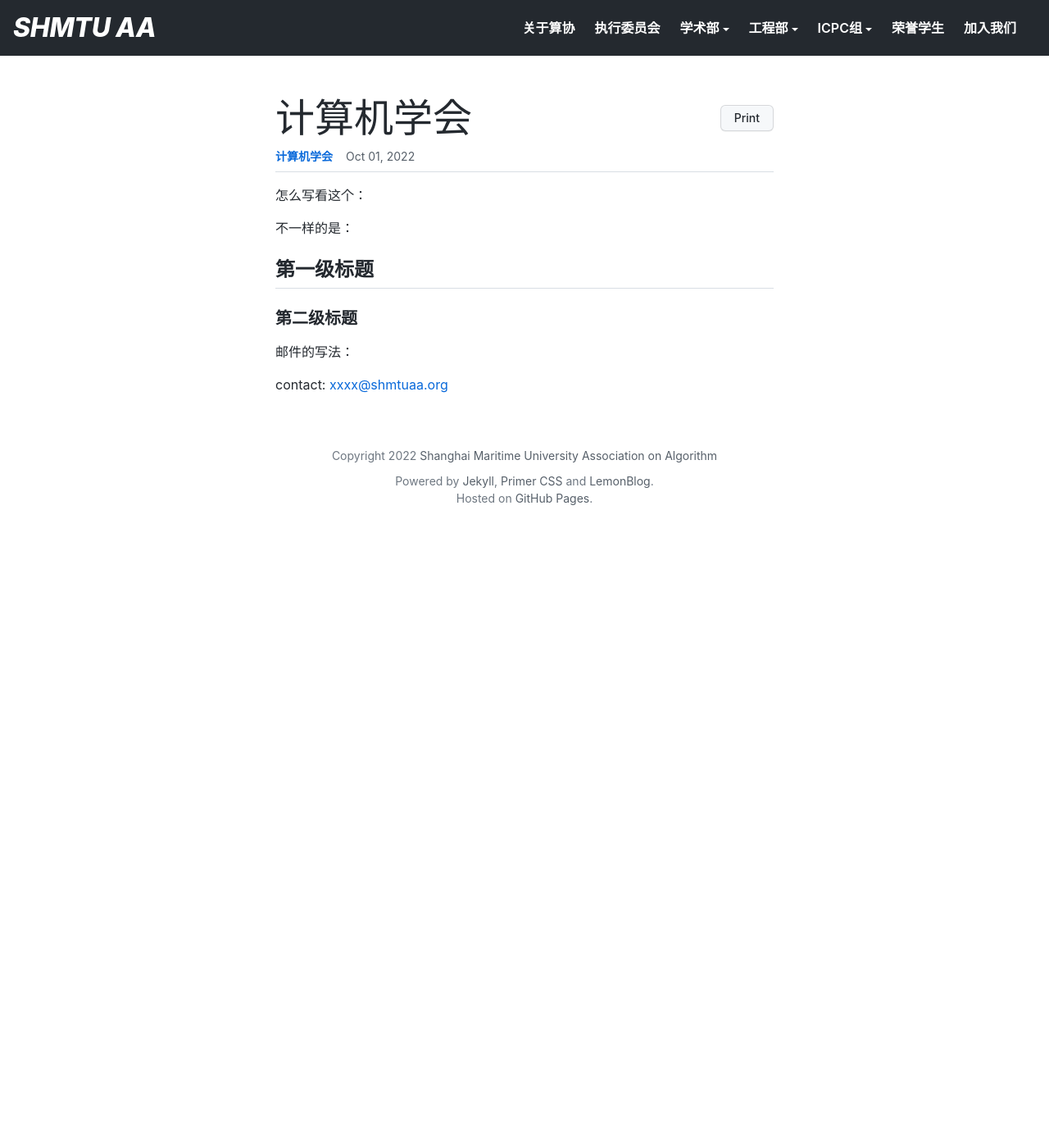
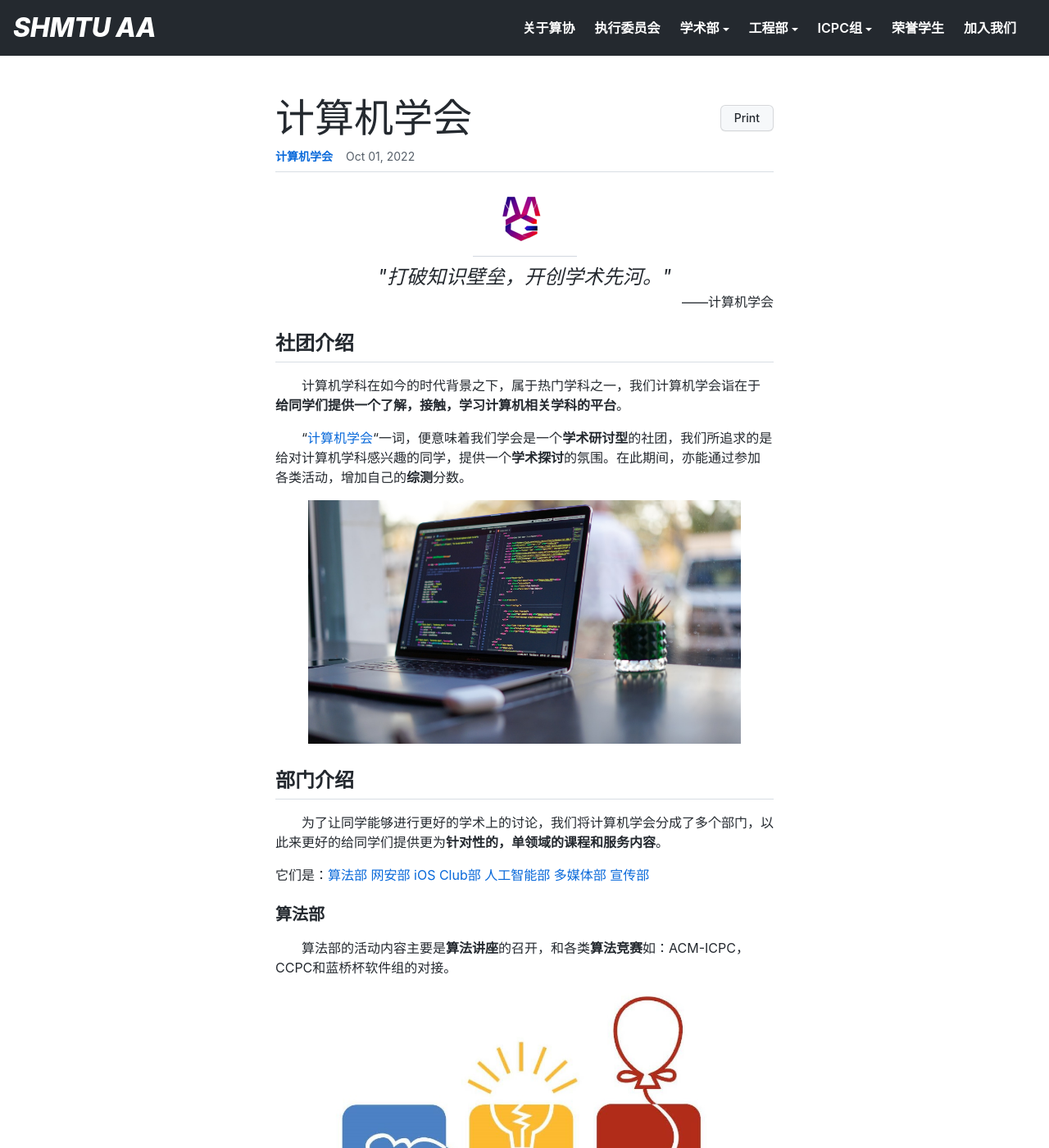
Before and after one commit to shmtuaa/shmtuaa.org, a Jekyll site: the page built from _posts/2022-10-01-CLUB-caa.md, in a window 1280 px wide and 1400 px high. Shown: the whole window at 82% size. Built offline with Jekyll 4.4.1, drawn with Linux system fonts in a browser that asks for light colours; some of the changed text lies outside the part shown.

Commit message:
Update CAA

```diff
--- a/_posts/2022-10-01-CLUB-caa.md
+++ b/_posts/2022-10-01-CLUB-caa.md
@@ -3,17 +3,121 @@ permalink: /caa
 title: 计算机学会
 author: caa
 layout: post
-excerpt: 这里写摘要，150字以内。
 ---
 
-怎么写看这个：
+<div align=center><img src="../assets/caa/img/logo.png"></div>
+<center><font size = 5><i>"打破知识壁垒，开创学术先河。"</i></font></center>
+<div style="text-align: right"> ——计算机学会 </div>
 
-不一样的是：
+<!-- more -->
 
-## 第一级标题
+## 社团介绍
 
-### 第二级标题
+&emsp;&emsp;计算机学科在如今的时代背景之下，属于热门学科之一，我们计算机学会诣在于**给同学们提供一个了解，接触，学习计算机相关学科的平台**。
 
-邮件的写法：
+&emsp;&emsp;"[计算机学会](#caa)"一词，便意味着我们学会是一个**学术研讨型**的社团，我们所追求的是给对计算机学科感兴趣的同学，提供一个**学术探讨**的氛围。在此期间，亦能通过参加各类活动，增加自己的**综测**分数。
 
-contact: [xxxx@shmtuaa.org](mailto:xxxx@shmtuaa.org)
+<figure class="half">
+    <img src="../assets/caa/img/computer.jpeg">
+</figure>
+
+## 部门介绍
+
+&emsp;&emsp;为了让同学能够进行更好的学术上的讨论，我们将计算机学会分成了多个部门，以此来更好的给同学们提供更为**针对性的，单领域的课程和服务内容**。
+
+它们是：[算法部](#acm) [网安部](#ctf) [iOS Club部](#ios) [人工智能部](#ai) [多媒体部](#adobe) [宣传部](#wx)
+
+### <span id=acm>算法部</span>
+&emsp;&emsp;算法部的活动内容主要是**算法讲座**的召开，和各类**算法竞赛**如：ACM-ICPC，CCPC和蓝桥杯软件组的对接。
+
+<figure class="half">
+    <img src="../assets/caa/img/acm.jpg">
+</figure>
+
+### <span id=ctf>网安部</span>
+&emsp;&emsp;网安部主要面向对**CTF**比赛感兴趣的同学，并且与相应的CTF竞赛对接。
+
+
+<figure class="half">
+    <img src="../assets/caa/img/ctf.jpeg">
+</figure>
+
+### <span id=ios>iOS Club部</span>
+&emsp;&emsp;作为社团中新兴成立的部门之一，iOS Club部欢迎所有对iOS感兴趣的同学加入，并且负责和**苹果**方面进行对接，举办高校间夏令营等活动。
+
+<figure class="half">
+    <img src="../assets/caa/img/iosclub.jpg">
+</figure>
+
+### <span id=ai>人工智能部</span>
+&emsp;&emsp;**人工智能部门**的主攻方向为**AI方向学术的探讨**，以及**AI的实际应用**。
+
+
+<figure class="half">
+    <img src="../assets/caa/img/Ai.jpeg">
+</figure>
+
+### <span id=adobe>多媒体部</span>
+&emsp;&emsp;**多媒体部**主要培养同学们的多维创造能力，在**图片编辑和视频制作**方面进行研讨。
+
+<figure class="half">
+    <img src="../assets/caa/img/adobe.png">
+</figure>
+
+### <span id=wx>宣传部</span>
+&emsp;&emsp;**宣传部**主要负责对社团组织的活动进行**宣传**，负责[微信公众号](#wxid)的运营和维护。
+
+---
+## 往期活动
+&emsp;&emsp;作为一个**极易获取综测**的社团，我们的社团活动也是多种多样的。
+
+### 学科讲座
+
+&emsp;&emsp;为了增加同学们的计算机知识，丰富和拓展同学们的知识面，学会经常举办各类计算机知识及应用相关的讲座，**参与即加综测**。无论你是计算机小白，抑或是在自己的领域上已经有一定的建树，相信这些知识都能帮助你。
+同时，我们也会帮助各位愿意分享自己知识的社员开办讲座，并有**丰厚的综测**作为报酬。
+
+<dev align="center">
+    <figure class="half">
+        <img src="../assets/caa/img/activity1-2.png">
+        <img src="../assets/caa/img/activity1-1.jpg">
+    </figure>
+</dev>
+
+### 多媒体大赛&编程大赛
+&emsp;&emsp;为了提高同学们对于计算机的应用水平，我们也会不定期的举办各类比赛，其中有面向全校的**多媒体大赛**，还有面向学院内的**编程大赛**。
+参与其中不但有综测作为**奖励**，更有**奖品奖金**等！
+
+<dev align="center">
+    <figure class="half">
+        <img src="../assets/caa/img/activity2.png">
+    </figure>
+</dev>
+
+### 竞赛培训
+&emsp;&emsp;由于竞赛在学校的**保研**以及企业**招聘**体系的重要性越来越高，因此对于愿意在竞赛领域深耕的同学，我们不但会提供**专业竞赛指导**，而且还会提供**以周为单位的竞赛训练**，并且对于参与的同学，还会有**综测**作为激励，欢迎各位参与。
+
+<dev align="center">
+<figure class="half">
+    <img src="../assets/caa/img/activity3.JPG">
+</figure>
+</dev>
+&emsp;&emsp;历届竞赛参与图：
+<dev align="center">
+    <figure class="half">
+        <img src="../assets/caa/img/activity4-1.png">
+        <img src="../assets/caa/img/activity4-2.png">
+        <img src="../assets/caa/img/activity4-3.jpg">
+    </figure>
+</dev>
+
+---
+## <span id=caa>加入我们</span>
+
+QQ群：
+<figure class="half">
+    <img src="../assets/caa/img/qq.JPG">
+</figure>
+
+<span id=wxid>微信公众号</span>: [SHMTU_CAA](https://mp.weixin.qq.com/s/OlLcPUkoYm7rd3IwsAjbcg)
+
+邮件: [caa@shmtuaa.org](mailto:caa@shmtuaa.org)
```
Also changed, not shown: _posts/2022-10-01-MAIN-fellow.md (line endings or trailing spaces), assets/caa/img/Ai.jpeg (added), assets/caa/img/acm.jpg (added), assets/caa/img/activity1-1.jpg (added), assets/caa/img/activity1-2.png (added), assets/caa/img/activity2.PNG (added), assets/caa/img/activity3.JPG (added), assets/caa/img/activity4-1.png (added), assets/caa/img/activity4-2.png (added), assets/caa/img/activity4-3.JPG (added), assets/caa/img/adobe.png (added), assets/caa/img/computer.jpeg (added), assets/caa/img/ctf.jpeg (added), assets/caa/img/iosclub.jpg (added), 3 more files.
